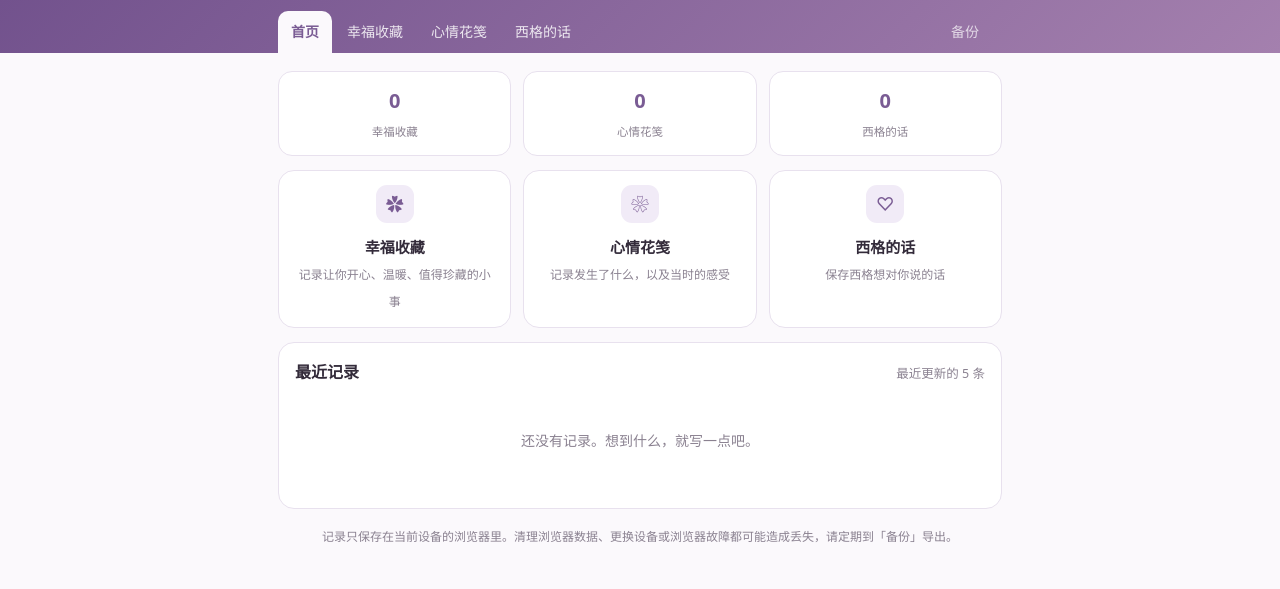
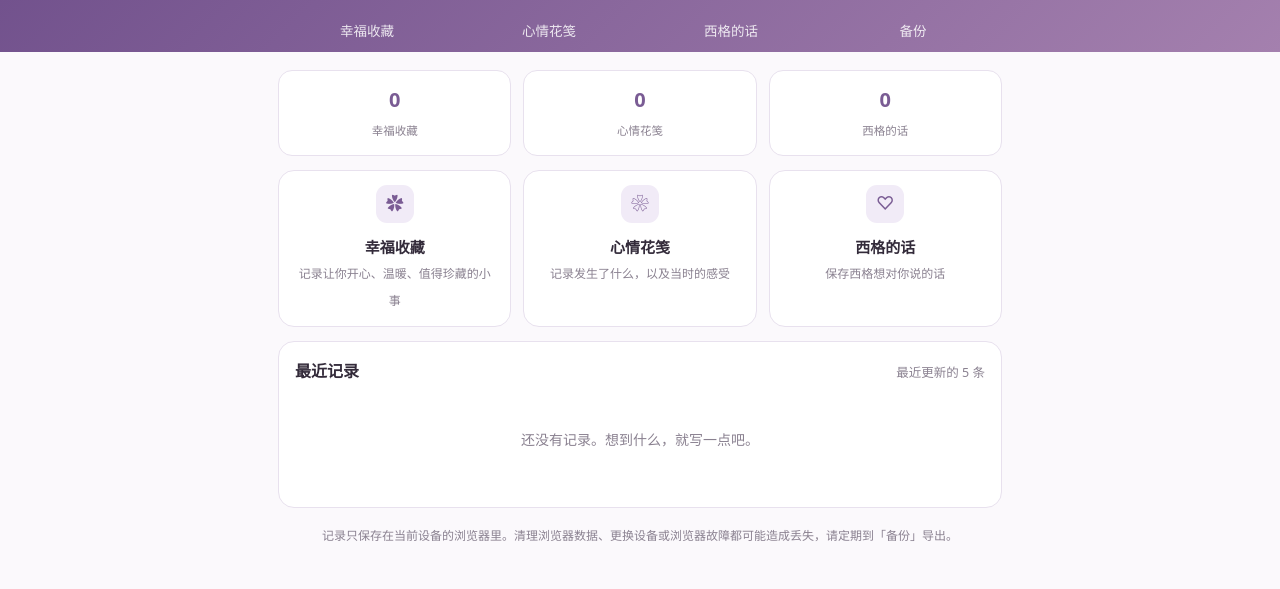
Before and after one commit to shuiyouso/wisteria-journal, a plain HTML site: page index.html in a window 1280 px wide. Shown: the part 84-673 px from the top of the page. Drawn offline with Linux system fonts and the light colour scheme.

Commit message:
Add files via upload

```diff
--- a/assets/css/style.css
+++ b/assets/css/style.css
@@ -17,24 +17,15 @@ h1,h2,h3{margin:0}
 
 /* header */
 .site-header{background:linear-gradient(135deg,#6f4f8b,#a480ae);color:#fff;padding:22px 0 0}
-.brand{display:flex;gap:12px;align-items:center;padding-bottom:14px}
+.brand{display:flex;gap:12px;align-items:center;padding-bottom:14px;text-decoration:none;color:inherit}
 .mark{font-size:26px;opacity:.9}
 .site-header h1{font-size:22px;font-weight:650;letter-spacing:.02em}
 .sub{margin:2px 0 0;font-size:12.5px;opacity:.9}
-.nav{display:flex;flex-wrap:wrap;gap:2px;align-items:flex-end;padding:0 10px 0 0;scrollbar-width:none;-ms-overflow-style:none}
-.nav::-webkit-scrollbar{display:none}
+/* 四个入口平均铺满，不留尾巴 */
+.nav{display:grid;grid-template-columns:repeat(4,1fr);gap:4px;padding:0}
 .nav a{
-  color:#fff;text-decoration:none;font-size:14px;padding:9px 13px 10px;
-  border-radius:10px 10px 0 0;opacity:.85;white-space:nowrap
-}
-/* 备份和前面几个模块分开，靠右放 */
-.nav a[data-view="backup"]{margin-left:auto;opacity:.72;font-size:13px;padding:9px 10px 10px}
-.nav a[data-view="backup"].active{opacity:1}
-
-/* 屏幕够宽时保持一行，备份仍靠右 */
-@media (min-width:640px){
-  .nav{flex-wrap:nowrap}
-  .nav a[data-view="backup"]{font-size:14px;padding:9px 13px 10px}
+  color:#fff;text-decoration:none;font-size:13.5px;padding:9px 4px 10px;
+  border-radius:10px 10px 0 0;opacity:.85;white-space:nowrap;text-align:center
 }
 .nav a.active{background:var(--bg);color:var(--deep);opacity:1;font-weight:600}
 
--- a/index.html
+++ b/index.html
@@ -32,15 +32,14 @@
 
 <header class="site-header">
   <div class="wrap">
-    <div class="brand">
+    <a class="brand" href="#/home" aria-label="回到首页">
       <span class="mark">✿</span>
       <div>
         <h1>紫藤花语</h1>
         <p class="sub">把日常的幸福收好，也把想珍藏的话留在这里。</p>
       </div>
-    </div>
+    </a>
     <nav class="nav" id="nav">
-      <a href="#/home" data-view="home">首页</a>
       <a href="#/happy" data-view="happy">幸福收藏</a>
       <a href="#/mood" data-view="mood">心情花笺</a>
       <a href="#/words" data-view="words">西格的话</a>
```
